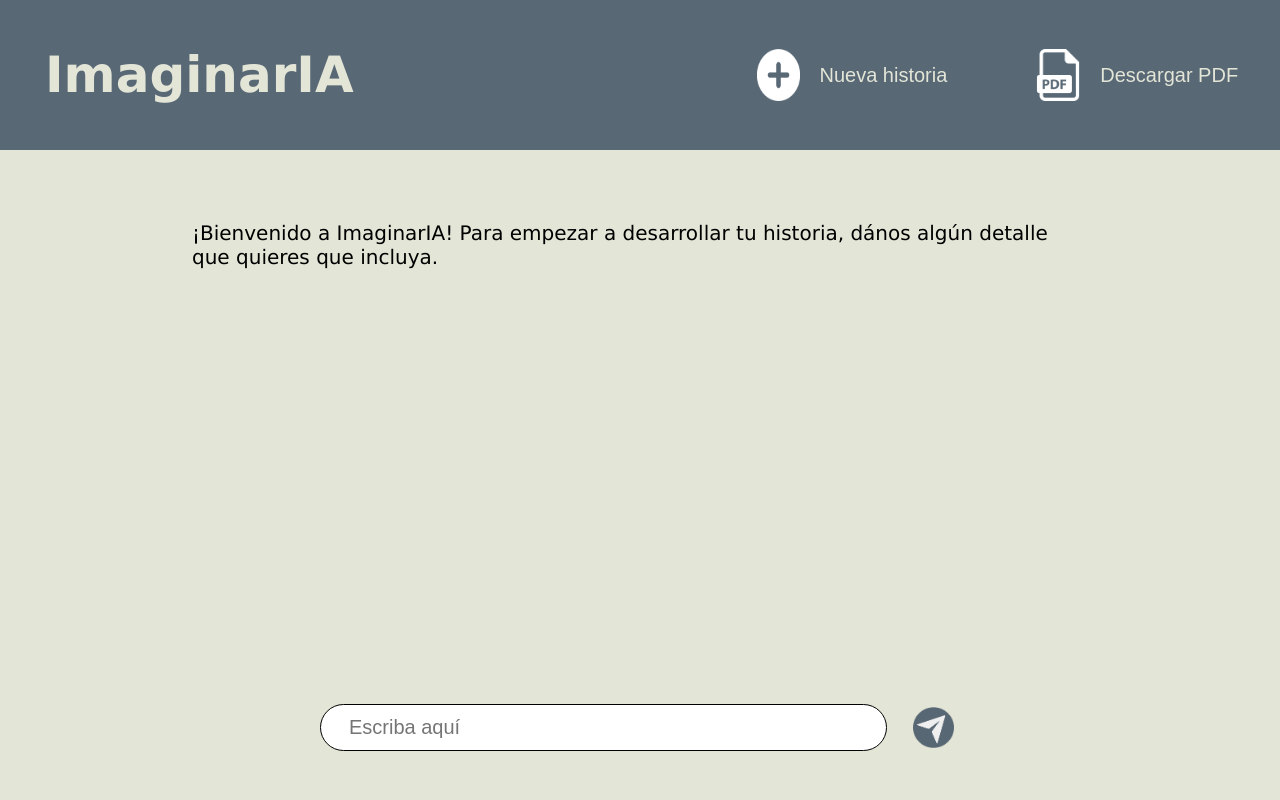
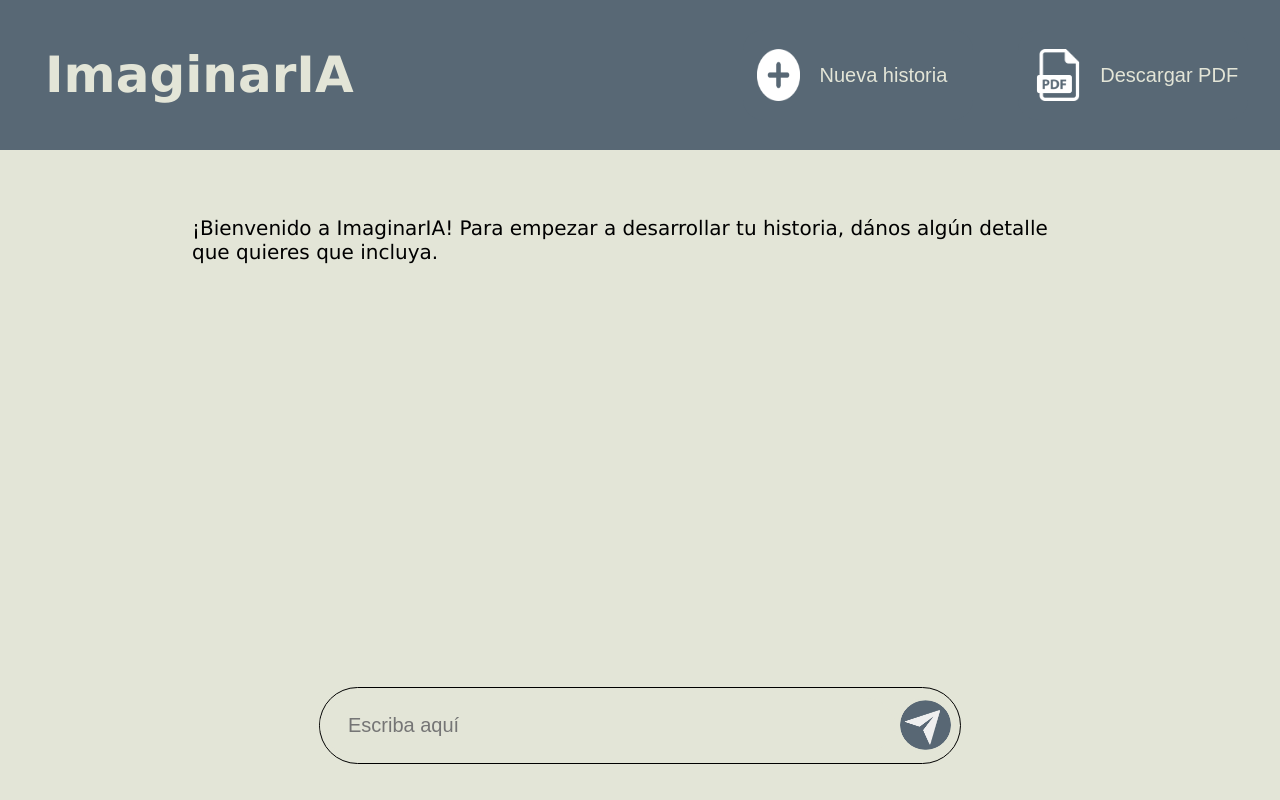
Before and after one commit to FranzARCH/ImaginarIA, a plain HTML site: page index.html in a window 1280 px wide. Shown: the top 800 px of the page. Drawn offline with Linux system fonts and the light colour scheme.

Commit message:
Update styles.css

```diff
--- a/assets/styles.css
+++ b/assets/styles.css
@@ -1,5 +1,3 @@
-
-
 html, body{
     height: 100%;
     padding: 0px;
@@ -123,30 +121,38 @@ div.contenedor_input{
     display: flex;
     justify-content: space-evenly;
     align-items: center;
+    border-radius: 100px;
+    border: black solid 1.5px;
 
     width: 50%;
-    height: 10%;
+    height: 75px;
 }
 
 .mensaje_input{
     padding-left: 28px;
     padding-right: 28px;
+    border: transparent;
+    background-color: #E3E5D7;
     border-radius: 100px;
-    border: black solid 1.5px;
+    outline: none;
     width: 85%;
     height: 70%;
     font-size: 20px;
 }
 
 .boton_input{
+    height: 70%;
+    width: 51px;
+    border: none;
+    border-radius: 100px;
+    cursor: pointer;
+    margin-right: 15px;
     background-color: #E3E5D7;
-    height: 70%;
-    border: none;
-    cursor: pointer;
-    margin-left: 20px;
 }
+
 
 .img_input{
     height: 100%;
+    border-radius: 100px;
     background-color: #E3E5D7;
 }
```
